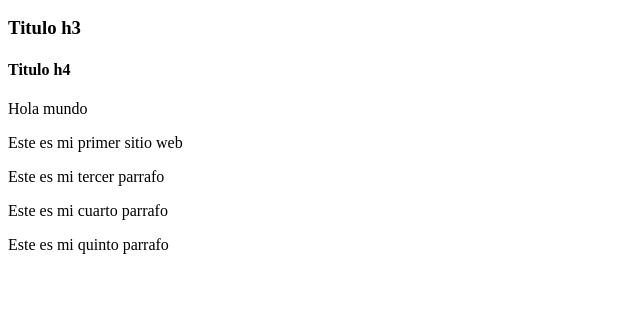
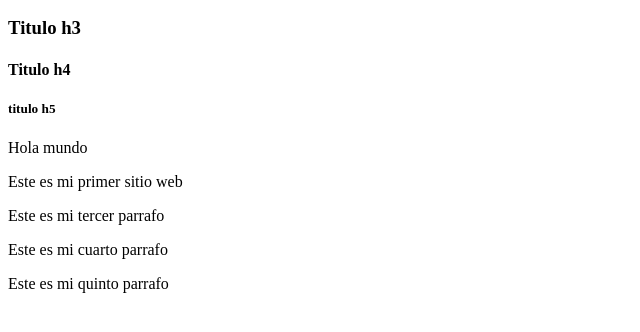
Before and after one commit to pauli7885/bootcampfrontendP, a plain HTML site: page index.html in a window 1280 px wide. Shown: the part 96-428 px from the top of the page, without its empty margins (0-640 px from the left). Drawn offline with Linux system fonts and the light colour scheme.

Commit message:
Se agrega etiqueta h5

```diff
--- a/index.html
+++ b/index.html
@@ -7,6 +7,7 @@
     <h2>Titulo 2</h2>
     <h3>Titulo h3</h3>
     <h4>Titulo h4</h4>
+    <h5>titulo h5</h5>
     <div>
       <p>Hola mundo</p>
       <p>Este es mi primer sitio web</p>
```
